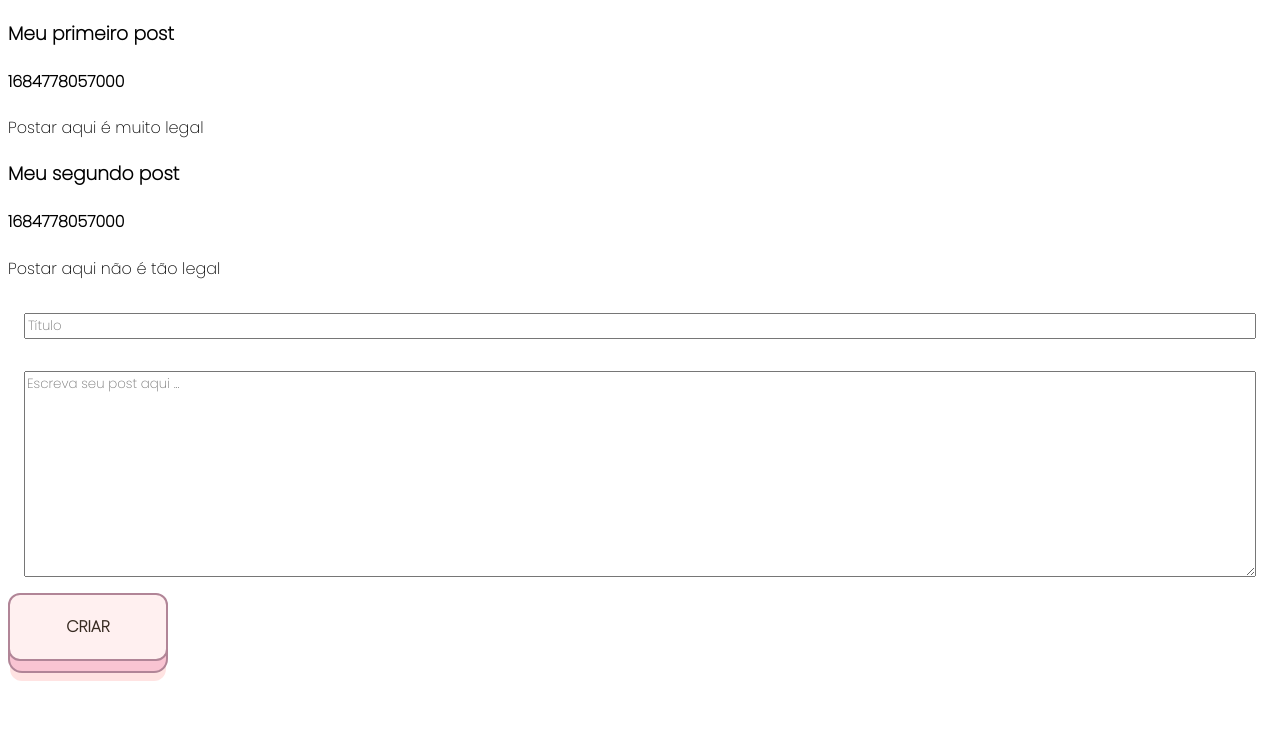
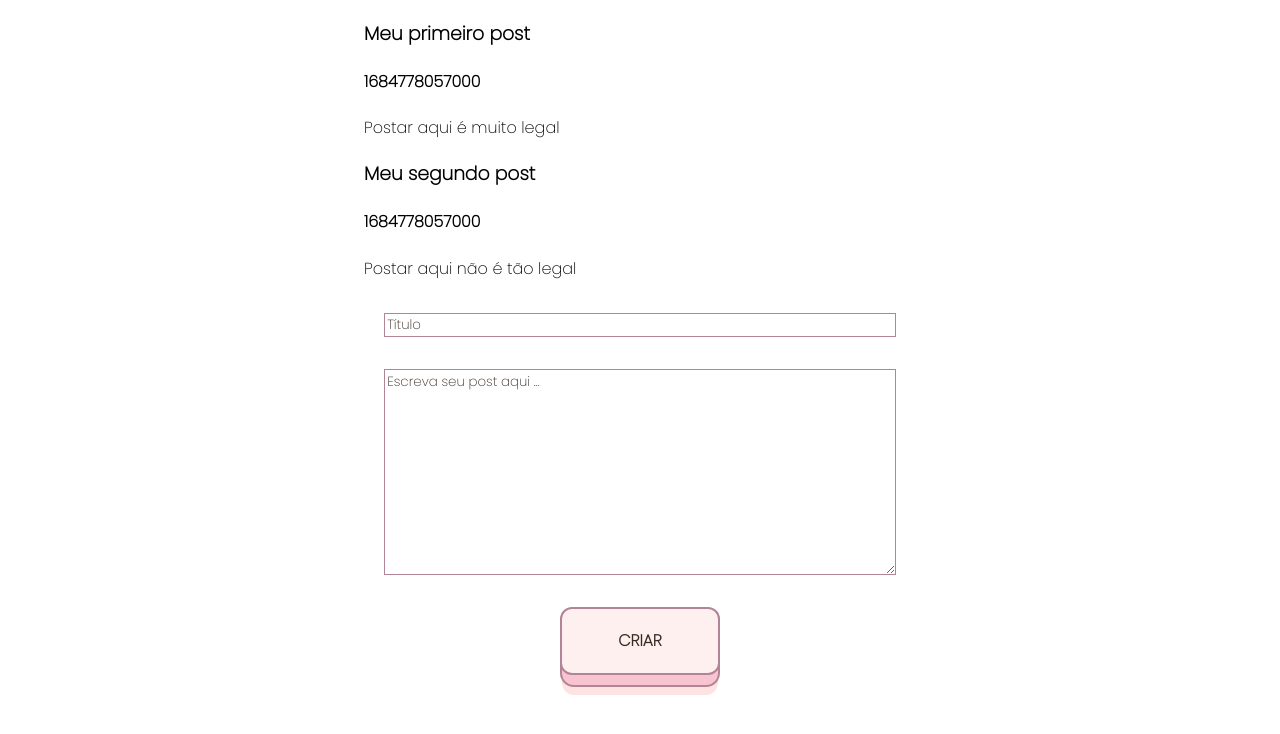
Before and after one commit to bitakamori/meudiario, a Vue app: page / in a window 1280 px wide. Shown: the top 734 px of the page. Built offline with nearby package versions, Linux system fonts and the light colour scheme.

Commit message:
WIP: estilização da pg

```diff
--- a/src/App.vue
+++ b/src/App.vue
@@ -89,20 +89,40 @@ export default {
 <style scoped>
 * {
   font-family: "Poppins", sans-serif;
+  max-width: 80%;
+}
+
+#lista-posts, form {
+  margin: 0 auto;
+  max-width: 50%;
+}
+
+#lista-posts {
+  padding-left: 5rem ;
 }
 
 form {
   display: flex;
   flex-direction: column;
+  justify-content: center;
+  align-items: center;
 }
 
 form > * {
   margin: 1rem;
   display: flex;
+  width: 100%;
+
+  border: 1.9px solid #b18597;
+}
+
+::placeholder{
+  color: #382b22;
 }
 
 button > * {
   box-sizing: border-box;
+  font-family: "Rubik", sans-serif;
 }
 
 button > ::before,
@@ -117,7 +137,7 @@ button {
   display: flex;
   align-items: center;
   justify-content: center;
-  margin: 0;
+
   max-width: 20vh;
   max-height: 20vh;
   background: #fff;
@@ -134,7 +154,7 @@ button {
 }
 
 .learn-more {
-  font-weight: 600;
+  font-weight: 700;
   color: #382b22;
   text-transform: uppercase;
   padding: 1.25em 2em;
```
